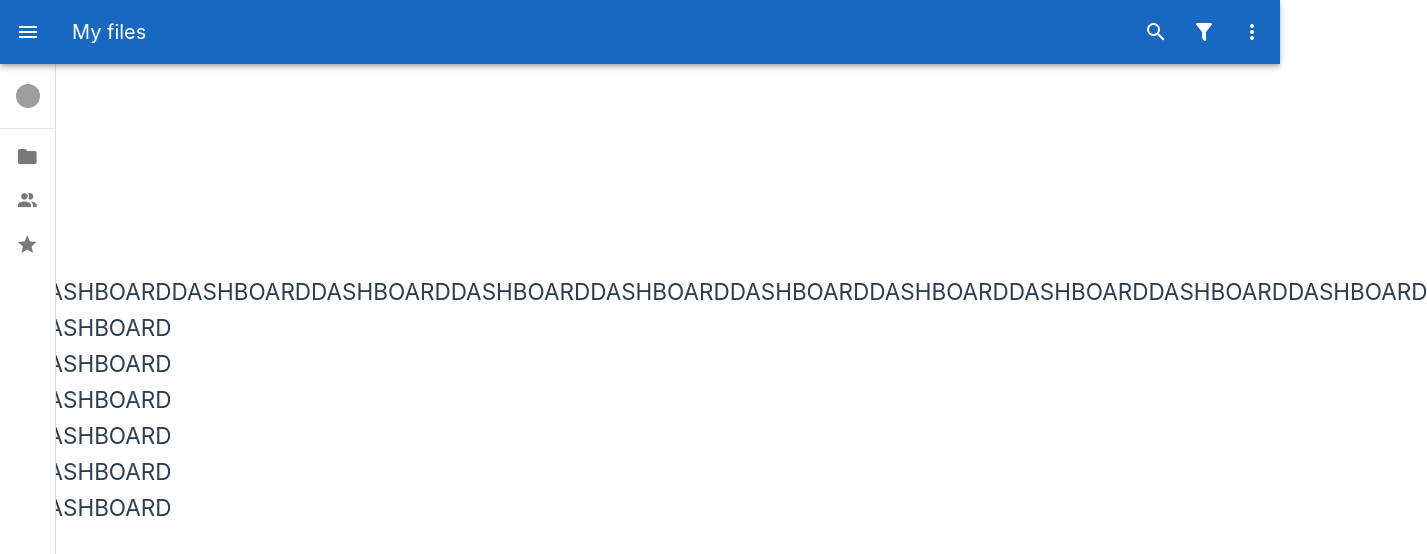
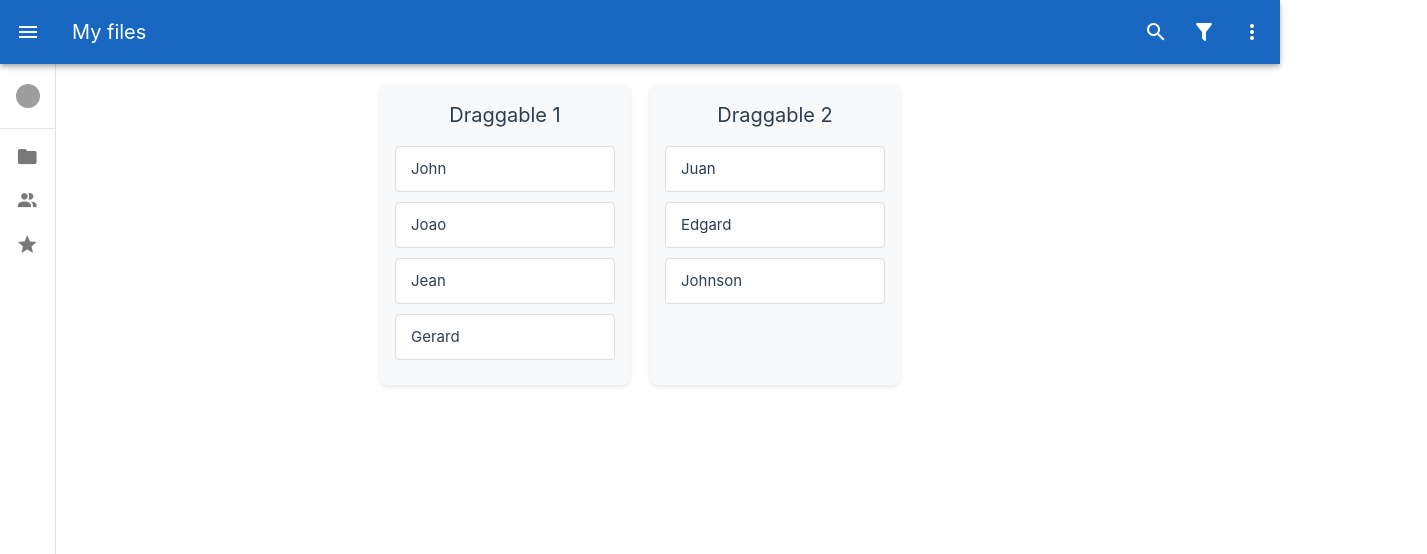
Before and after one commit to qmfw/team-agility, a Vue app: page /dashboard in a window 1280 px wide. Shown: the top 554 px of the page, 1427 px wide, since content can reach past the window. Built offline with nearby package versions, Linux system fonts and the light colour scheme; grey boxes are pictures that could not be loaded.

Commit message:
draggable with examples

```diff
--- a/package.json
+++ b/package.json
@@ -13,6 +13,7 @@
     "pinia": "^2.1.7",
     "vue": "^3.4.21",
     "vue-router": "^4.3.0",
+    "vuedraggable": "^4.1.0",
     "vuetify": "^3.6.0-beta.0.0"
   },
   "devDependencies": {
--- a/src/App.vue
+++ b/src/App.vue
@@ -72,8 +72,6 @@ export default {
           ></v-list-item>
         </v-list>
       </v-navigation-drawer>
-
-      <v-main style="height: 250px"></v-main>
     </v-layout>
   </v-card>
   <RouterView />
--- a/src/assets/main.css
+++ b/src/assets/main.css
@@ -1,9 +1,9 @@
-@import './base.css';
+@import "./base.css";
 
 #app {
   max-width: 1280px;
   margin: 0 auto;
-  padding: 2rem;
+  padding: 4rem;
   font-weight: normal;
 }
 
@@ -20,16 +20,3 @@ a,
     background-color: hsla(160, 100%, 37%, 0.2);
   }
 }
-
-@media (min-width: 1024px) {
-  body {
-    display: flex;
-    place-items: center;
-  }
-
-  #app {
-    display: grid;
-    grid-template-columns: 1fr 1fr;
-    padding: 0 2rem;
-  }
-}
--- a/src/components/DashBoard.vue
+++ b/src/components/DashBoard.vue
@@ -1,29 +1,130 @@
 <template>
   <main>
     <article id="login_area" class="main_article">
-      <h1>
-        DASHBOARDDASHBOARDDASHBOARDDASHBOARDDASHBOARDDASHBOARDDASHBOARDDASHBOARDDASHBOARDDASHBOARD
-      </h1>
-      <h1>DASHBOARD</h1>
-      <h1>DASHBOARD</h1>
-      <h1>DASHBOARD</h1>
-      <h1>DASHBOARD</h1>
-      <h1>DASHBOARD</h1>
-      <h1>DASHBOARD</h1>
+      <div class="row-wrapper">
+        <div class="row">
+          <div class="col-3">
+            <h3>Draggable 1</h3>
+            <draggable class="list-group" :list="list1" group="people">
+              <template #item="{ element }">
+                <div class="list-group-item" :key="element.name">
+                  {{ element.name }}
+                </div>
+              </template>
+            </draggable>
+          </div>
+
+          <div class="col-3">
+            <h3>Draggable 2</h3>
+            <draggable class="list-group" :list="list2" group="people"
+              ><template #item="{ element }">
+                <div class="list-group-item">
+                  {{ element.name }}
+                </div></template
+              >
+            </draggable>
+          </div>
+        </div>
+      </div>
     </article>
   </main>
 </template>
 
 <script>
+import draggable from "vuedraggable";
 export default {
-  name: "NotFound",
-
+  name: "DashBoard",
+  components: { draggable },
+  order: 1,
   emits: ["show-now-loading"],
 
   data: () => {
-    return {};
+    return {
+      list1: [
+        { name: "John", id: 1 },
+        { name: "Joao", id: 2 },
+        { name: "Jean", id: 3 },
+        { name: "Gerard", id: 4 },
+      ],
+      list2: [
+        { name: "Juan", id: 5 },
+        { name: "Edgard", id: 6 },
+        { name: "Johnson", id: 7 },
+      ],
+    };
   },
   mounted() {},
-  methods: {},
+  methods: {
+    add: function () {
+      this.list.push({ name: "Juan" });
+    },
+    replace: function () {
+      this.list = [{ name: "Edgard" }];
+    },
+  },
 };
 </script>
+<style scoped>
+.row-wrapper {
+  display: flex;
+  justify-content: center; /* Center content */
+  overflow-x: auto;
+  padding: 20px;
+}
+
+.row {
+  display: flex;
+  flex-wrap: nowrap;
+  gap: 20px;
+}
+
+/* Column styling */
+.col-3 {
+  flex: 0 0 auto; /* Prevent columns from shrinking or growing */
+  width: 250px; /* Fixed width for each column */
+  background-color: #f8f9fa;
+  padding: 15px;
+  border-radius: 8px;
+  box-shadow: 0 2px 4px rgba(0, 0, 0, 0.1);
+}
+
+/* Heading styling */
+.col-3 h3 {
+  margin-bottom: 15px;
+  font-size: 1.25rem;
+  text-align: center;
+}
+
+/* Draggable list styling */
+.list-group {
+  list-style-type: none;
+  padding: 0;
+  margin: 0;
+}
+
+/* Draggable list item styling */
+.list-group-item {
+  background-color: #ffffff;
+  border: 1px solid #ddd;
+  padding: 10px 15px;
+  margin-bottom: 10px;
+  border-radius: 4px;
+  cursor: grab;
+}
+
+/* Hover effect for list items */
+.list-group-item:hover {
+  background-color: #e9ecef;
+}
+
+/* Mobile responsive adjustments */
+@media (max-width: 767px) {
+  .row-wrapper {
+    overflow-x: hidden;
+  }
+
+  .row {
+    flex-direction: column;
+  }
+}
+</style>
```
Also changed, not shown: 1 other file (tests, documents, lock files or other folders).
